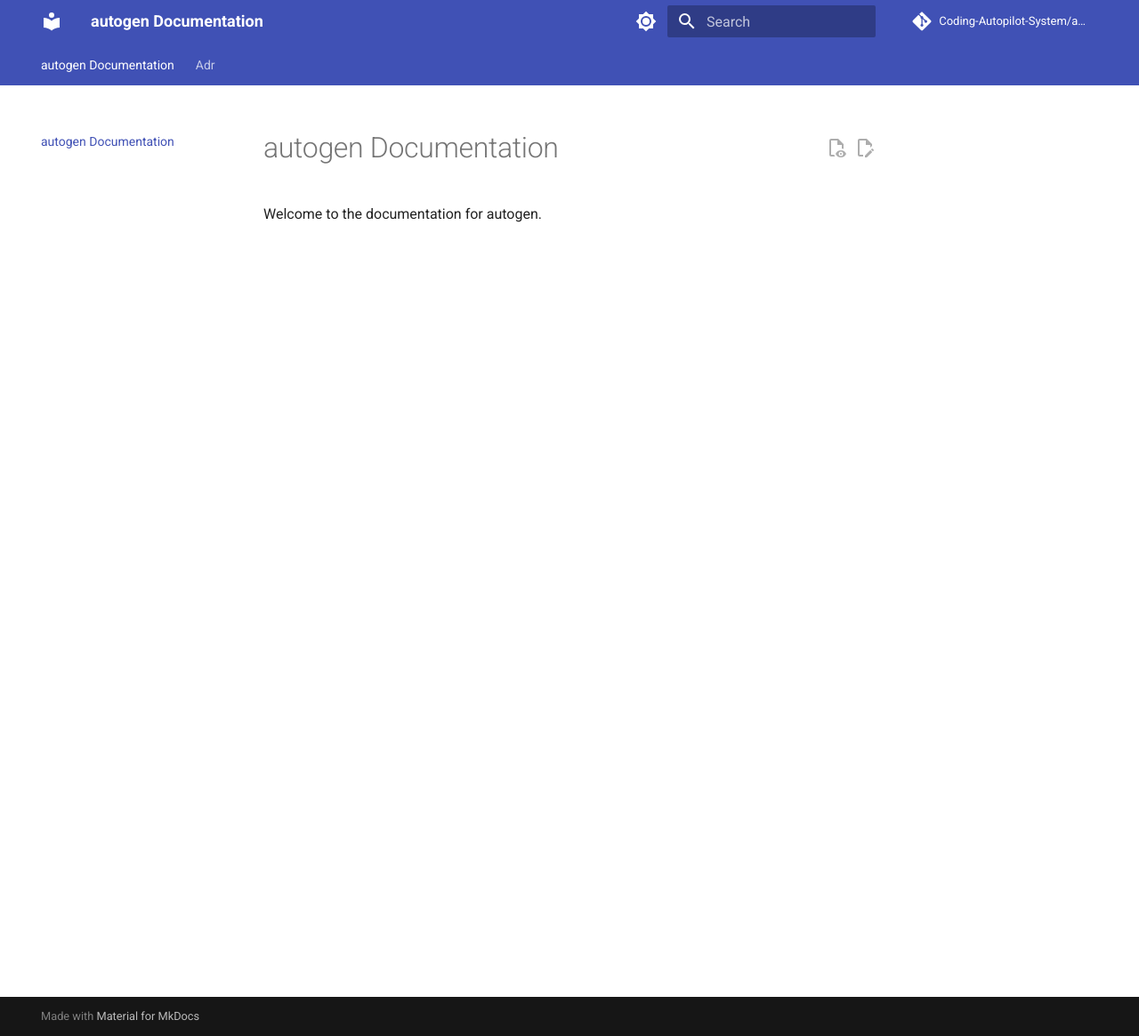
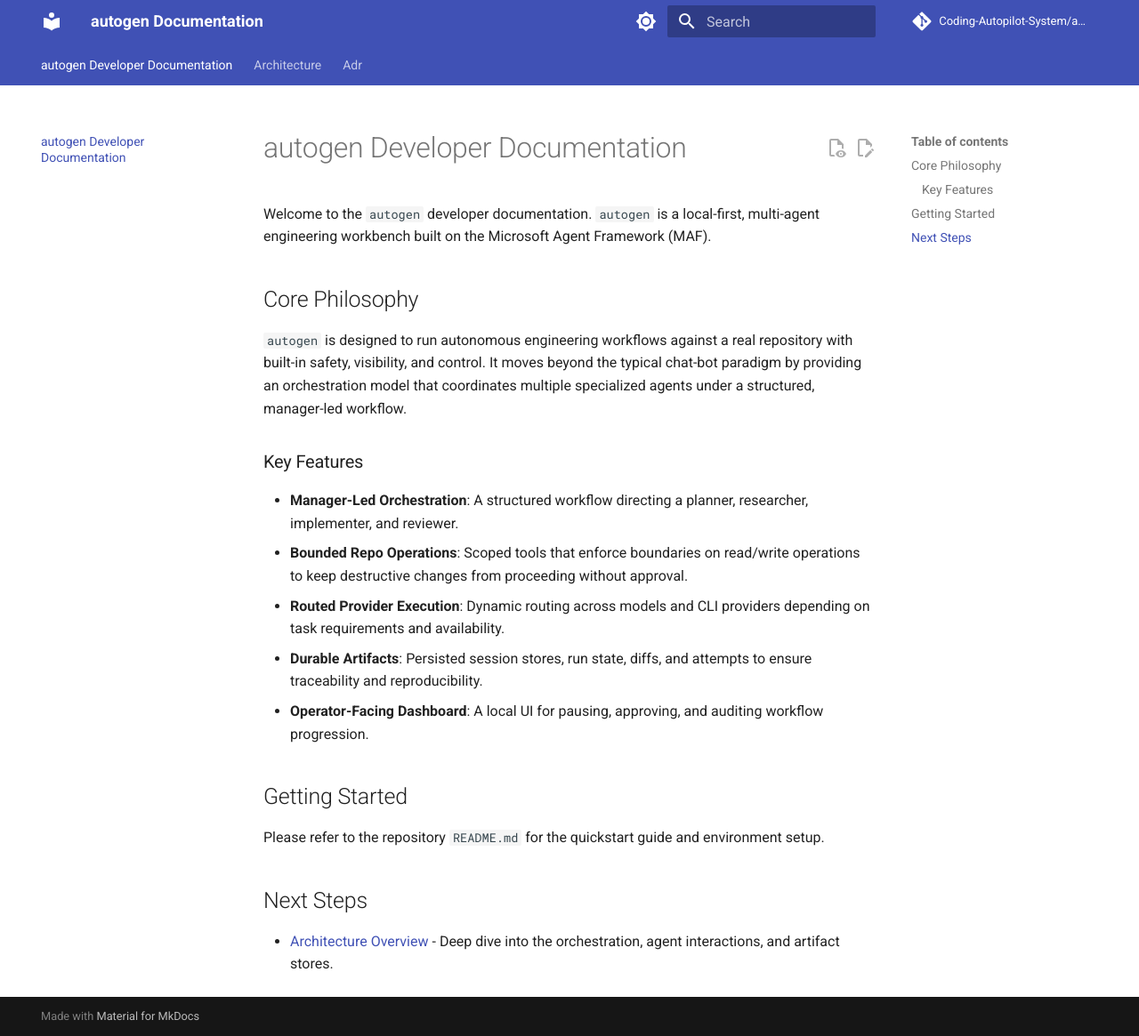
Before and after one commit to Coding-Autopilot-System/autogen, an MkDocs documentation site: the page built from docs/index.md, in a window 1280 px wide and 1165 px high. Shown: the whole window at 89% size. Built offline with MkDocs 1.6.1 and Material for MkDocs 9.7.7, drawn with Linux system fonts in a browser that asks for light colours; comment, search, counter and statistics services are not loaded.

Commit message:
gsd:docs generate bespoke architecture and diagrams

```diff
--- a/docs/index.md
+++ b/docs/index.md
@@ -1,3 +1,20 @@
-# autogen Documentation
+# autogen Developer Documentation
 
-Welcome to the documentation for autogen.
+Welcome to the `autogen` developer documentation. `autogen` is a local-first, multi-agent engineering workbench built on the Microsoft Agent Framework (MAF).
+
+## Core Philosophy
+
+`autogen` is designed to run autonomous engineering workflows against a real repository with built-in safety, visibility, and control. It moves beyond the typical chat-bot paradigm by providing an orchestration model that coordinates multiple specialized agents under a structured, manager-led workflow.
+
+### Key Features
+- **Manager-Led Orchestration**: A structured workflow directing a planner, researcher, implementer, and reviewer.
+- **Bounded Repo Operations**: Scoped tools that enforce boundaries on read/write operations to keep destructive changes from proceeding without approval.
+- **Routed Provider Execution**: Dynamic routing across models and CLI providers depending on task requirements and availability.
+- **Durable Artifacts**: Persisted session stores, run state, diffs, and attempts to ensure traceability and reproducibility.
+- **Operator-Facing Dashboard**: A local UI for pausing, approving, and auditing workflow progression.
+
+## Getting Started
+Please refer to the repository `README.md` for the quickstart guide and environment setup.
+
+## Next Steps
+- [Architecture Overview](architecture.md) - Deep dive into the orchestration, agent interactions, and artifact stores.
```
Also changed, not shown: docs/architecture.md (added, +75 -0 lines).
